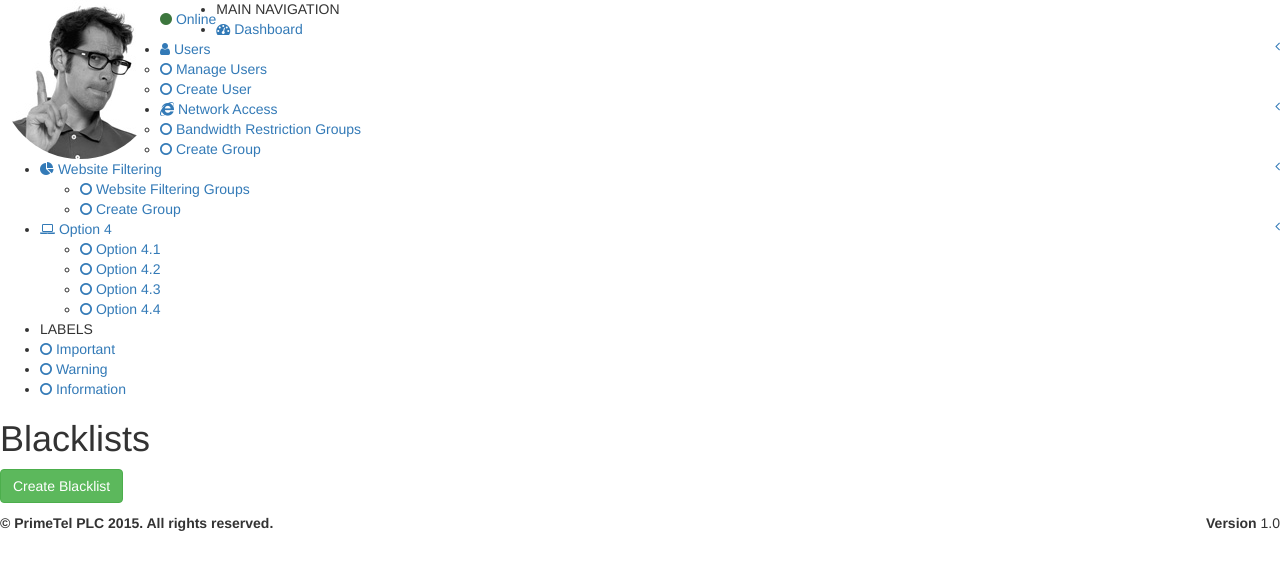
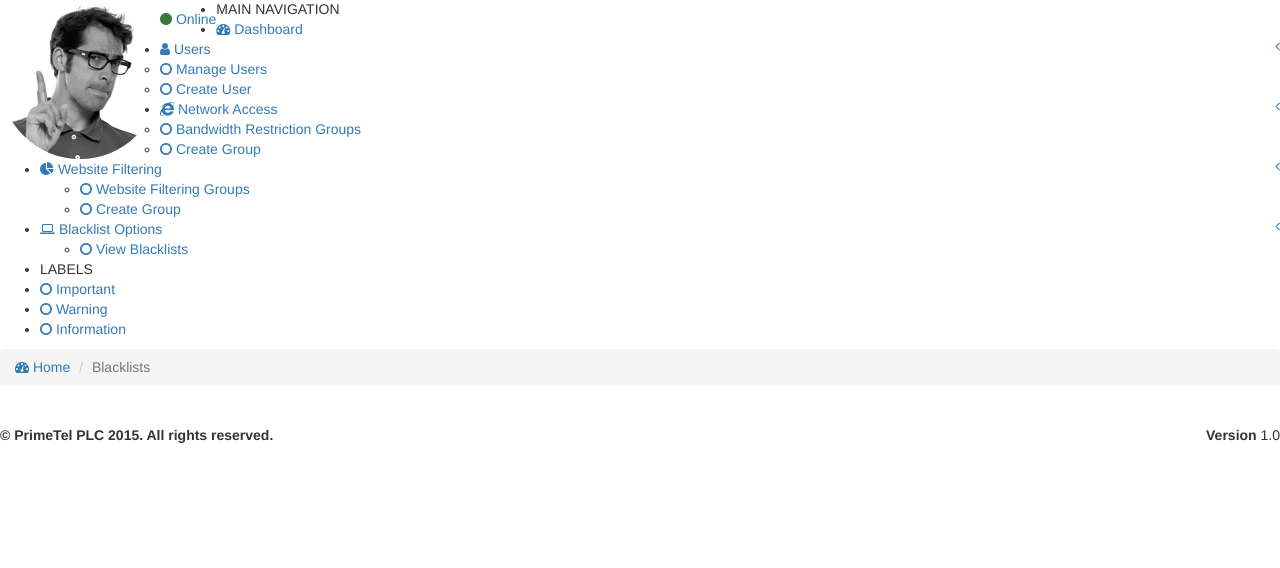
Before and after one commit to dimosthe/Squid-dashboard, a Yii app: template views/blacklist/index.php in a window 1280 px wide. Shown: the part 232-800 px from the top of the page. Run offline with PHP 8.4 and a stand-in for Yii, Linux system fonts and the light colour scheme; the template is opened without the code that fills it, so the values that code supplies are empty; some libraries are stand-ins or nearby versions.

Commit message:
Blacklist Functionality.

```diff
--- a/views/blacklist/index.php
+++ b/views/blacklist/index.php
@@ -1,36 +1,72 @@
 <?php
 
 use yii\helpers\Html;
-use yii\grid\GridView;
+use kartik\grid\GridView;
+use yii\helpers\Url;
 
 /* @var $this yii\web\View */
 /* @var $searchModel app\models\BlacklistSearch */
 /* @var $dataProvider yii\data\ActiveDataProvider */
 
 $this->title = 'Blacklists';
-$this->params['breadcrumbs'][] = $this->title;
 ?>
-<div class="blacklist-index">
-
-    <h1><?= Html::encode($this->title) ?></h1>
-    <?php // echo $this->render('_search', ['model' => $searchModel]); ?>
-
-    <p>
-        <?= Html::a('Create Blacklist', ['create'], ['class' => 'btn btn-success']) ?>
-    </p>
-
+<!-- Content Header (Page header) -->
+<section class="content-header">
+    <ol class="breadcrumb">
+        <li><a href="<?= Yii::$app->homeUrl; ?>"><i class="fa fa-dashboard"></i> Home</a></li>
+        <li class="active"><?= Html::encode($this->title); ?></li>
+    </ol>
+</section>
+<br />
+<section class="content">
     <?= GridView::widget([
         'dataProvider' => $dataProvider,
         'filterModel' => $searchModel,
+        'export' => false,
+        'pjax'=> true,
+        'pjaxSettings'=>[
+            'neverTimeout'=>true,
+            'options' => ['enablePushState' => false],
+        ],
+        'responsive' => true,
+        'headerRowOptions'=>['class'=>'kartik-sheet-style'],
+        'toolbar'=> [
+            '{toggleData}',
+        ],
+        'panel'=>[
+            'type'=>GridView::TYPE_PRIMARY,
+            'heading'=>$this->title
+        ],
+
+        'layout'  => "{items}\n{pager}",
         'columns' => [
             ['class' => 'yii\grid\SerialColumn'],
-
-            'id',
             'name',
-            'comments',
-
-            ['class' => 'yii\grid\ActionColumn'],
+// 			[
+//                 'header' => 'Users',
+//                 'value' => function ($model, $key, $index, $widget) {
+//                     return $model->getUsersString();
+//                 },
+//             ],
+//             [
+//             'header' => 'Blocked Content',
+//             'value' => function ($model, $key, $index, $widget) {
+//             	return $model->getBlacklistsString();
+//             },
+//             ],
+            [
+                'class' => 'yii\grid\ActionColumn',
+                'template' => '{view}',
+                'buttons' => [
+                    'view' => function ($url, $model) {
+                        return Html::a('<i class="glyphicon glyphicon-eye-open"></i>', $url, [
+                            'class' => 'btn btn-xs btn-success',
+                            'title' => Yii::t('yii', 'View'),
+                            'data-pjax'=>0
+                        ]);
+                    }
+                ]
+            ],
         ],
     ]); ?>
-
-</div>
+</section>
--- a/views/layouts/main.php
+++ b/views/layouts/main.php
@@ -209,21 +209,18 @@ CustomAsset::register($this);
                             <i class="fa fa-angle-left pull-right"></i>
                         </a>
                         <ul class="treeview-menu">
-                            <li><a href="<?= Url::to(['/filteringgroup/index']); ?>"><i class="fa fa-circle-o"></i> Website Filtering Groups</a></li>
-                            <li><a href="<?= Url::to(['/filteringgroup/create']); ?>"><i class="fa fa-circle-o"></i> Create Group</a></li>
+                            <li><a href="<?= Url::to(['/filteringgroup/index']); ?>"><i class="fa fa-circle-o text-red"></i> Website Filtering Groups</a></li>
+                            <li><a href="<?= Url::to(['/filteringgroup/create']); ?>"><i class="fa fa-circle-o text-yellow"></i> Create Group</a></li>
                         </ul>
                     </li>
                     <li class="treeview">
                         <a href="#">
                             <i class="fa fa-laptop"></i>
-                            <span>Option 4</span>
+                            <span>Blacklist Options</span>
                             <i class="fa fa-angle-left pull-right"></i>
                         </a>
                         <ul class="treeview-menu">
-                            <li><a href="../charts/chartjs.html"><i class="fa fa-circle-o"></i> Option 4.1</a></li>
-                            <li><a href="../charts/morris.html"><i class="fa fa-circle-o"></i> Option 4.2</a></li>
-                            <li><a href="../charts/flot.html"><i class="fa fa-circle-o"></i> Option 4.3</a></li>
-                            <li><a href="../charts/inline.html"><i class="fa fa-circle-o"></i> Option 4.4</a></li>
+                            <li><a href="<?= Url::to(['/blacklist/index']); ?>"><i class="fa fa-circle-o text-red"></i> View Blacklists</a></li>
                         </ul>
                     </li>
 
```
Also changed, not shown: models/Blacklist.php (+8 -0 lines), views/blacklist/view.php (+15 -20 lines), views/filteringgroup/index.php (+2 -6 lines), views/filteringgroup/view.php (+29 -16 lines).
